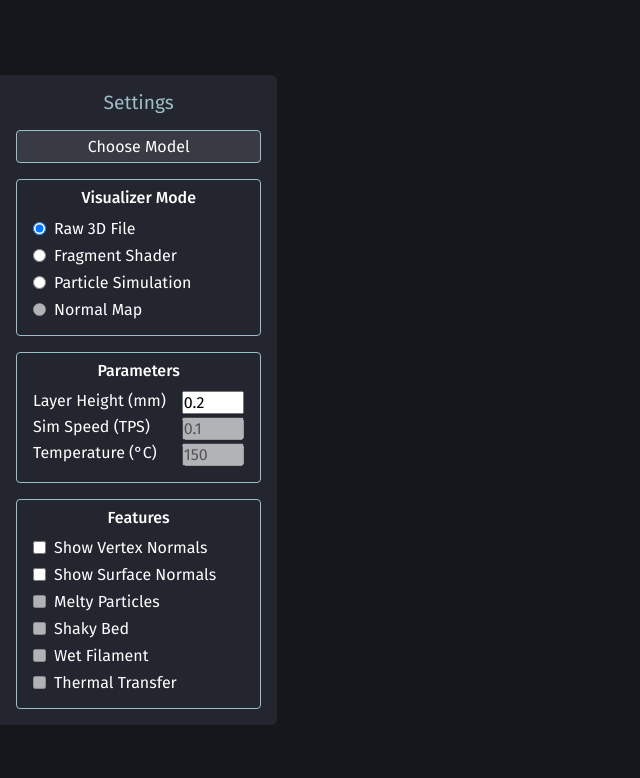
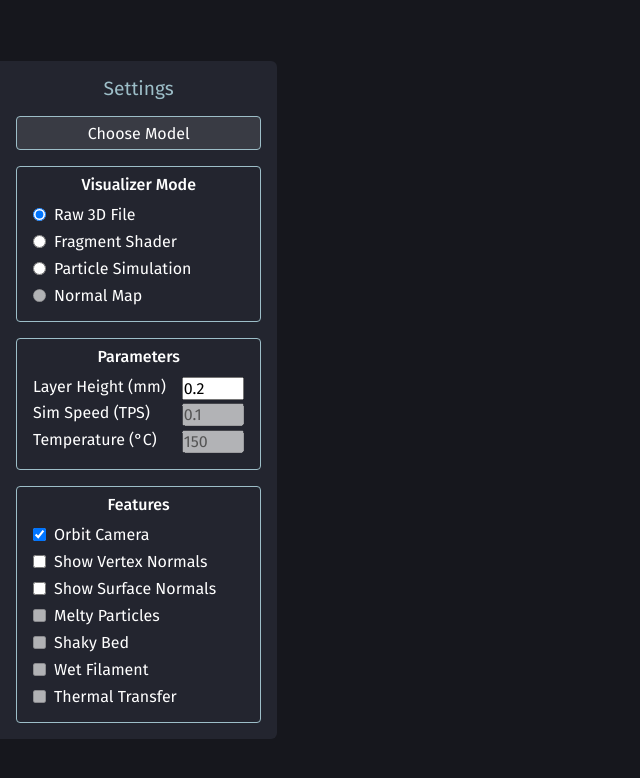
Before and after one commit to fire833/fdmviz, a Svelte app: page / in a window 1280 px wide. Shown: the top 778 px of the page, without its empty margins (0-640 px from the left). Built offline with nearby package versions, Linux system fonts and the light colour scheme; no server answers.

Commit message:
feat: setting to disable orbit camera

```diff
--- a/src/components/Settings.svelte
+++ b/src/components/Settings.svelte
@@ -12,6 +12,7 @@
     wetFilament,
     thermalTransfer,
     showSurfaceNormals,
+    orbit,
   } from '../stores';
 
   const dispatchModalEvent = createEventDispatcher();
@@ -93,6 +94,10 @@
   <div class="section">
     <h2>Features</h2>
 
+    <div class="left">
+      <input type="checkbox" id="orbit" bind:checked={$orbit} />
+      <label for="orbit">Orbit Camera</label>
+    </div>
     <div class="left">
       <input
         type="checkbox"
--- a/src/components/Viewport.svelte
+++ b/src/components/Viewport.svelte
@@ -7,6 +7,7 @@
     showSurfaceNormals,
     viewMode,
     layerHeight,
+    orbit,
   } from '../stores';
 
   let container: HTMLElement;
@@ -14,6 +15,10 @@
 
   fileURL.subscribe((value: string) => {
     sim.uploadMesh(value);
+  });
+
+  orbit.subscribe((value: boolean) => {
+    sim.setOrbitCamera(value);
   });
 
   showVertexNormals.subscribe((value: boolean) => {
--- a/src/graphics/simulator.ts
+++ b/src/graphics/simulator.ts
@@ -25,6 +25,7 @@ import layerFrag from '../graphics/layerShader.frag';
 import layerVert from '../graphics/layerShader.vert';
 import {
   layerHeight,
+  orbit,
   showSurfaceNormals,
   showVertexNormals,
   viewMode,
@@ -82,9 +83,13 @@ export default class Simulator {
 
     // Add orbit controls for the mouse
     this.controls = new OrbitControls(this.camera, this.webgl.domElement);
-    this.controls.autoRotate = true;
     this.controls.enableDamping = true;
     this.controls.dampingFactor = 0.3;
+    this.setOrbitCamera(get(orbit));
+  }
+
+  public setOrbitCamera(set: boolean) {
+    this.controls.autoRotate = set;
   }
 
   public setVertexNormals(show: boolean) {
--- a/src/stores.ts
+++ b/src/stores.ts
@@ -10,6 +10,7 @@ export const simSpeed = writable<Number>(0.1);
 export const layerHeight = writable<Number>(0.2); // mm
 export const temperature = writable<Number>(150); // °C
 // Features
+export const orbit = writable<boolean>(true);
 export const showVertexNormals = writable<boolean>(false);
 export const showSurfaceNormals = writable<boolean>(false);
 export const meltyParticles = writable<boolean>(false);
```
